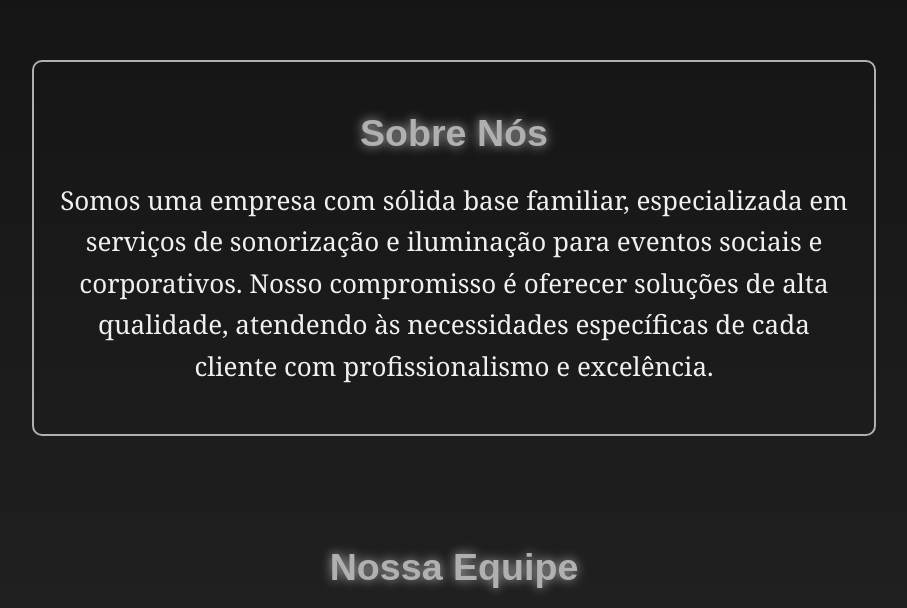
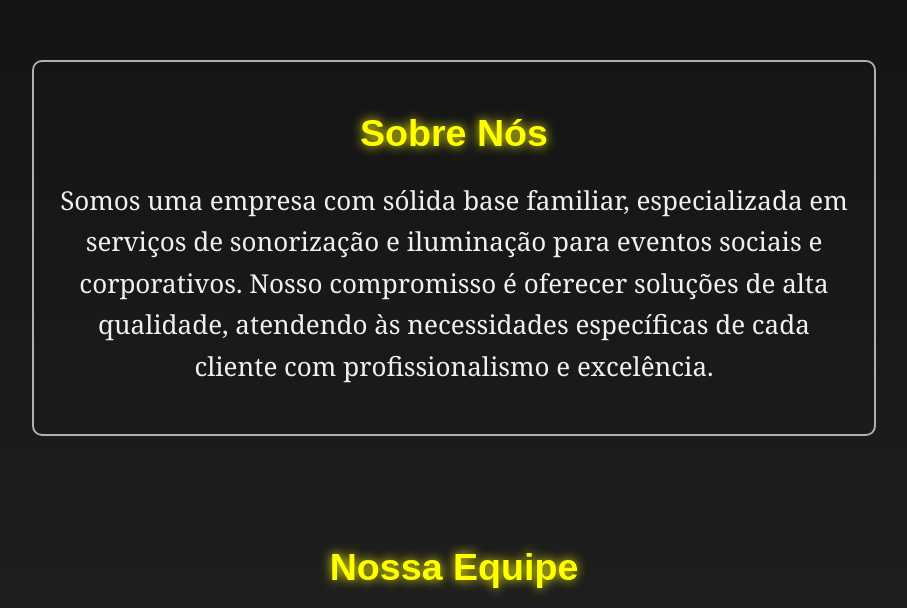
Before and after one commit to Cxrzin08/Ks-sonoriza--o, a Flask app: page /sobre in a window 1280 px wide. Shown: the part 1233-1841 px from the top of the page, without its empty margins (186-1093 px from the left). Run offline with Flask 3, Linux system fonts and the light colour scheme.

Commit message:
finished

```diff
--- a/static/css/stylesobre.css
+++ b/static/css/stylesobre.css
@@ -94,12 +94,11 @@ header h1 {
 #sobre h2 {
     font-size: 36px;
     margin-bottom: 20px;
-    color: #b0b0b0; /* Cor cinza metálico claro */
+    color: yellow; /* Cor amarela */
     background: none; /* Remove o gradiente */
-
-    -webkit-text-fill-color: #b0b0b0; /* Cor cinza metálico claro */
+    -webkit-text-fill-color: yellow; /* Cor amarela */
     animation: pulse 2s infinite; /* Animação de pulsar */
-    text-shadow: 0 0 10px #b0b0b0; /* Adiciona brilho */
+    text-shadow: 0 0 10px yellow; /* Adiciona brilho */
 }
 
 #sobre p.descricao {
@@ -128,11 +127,11 @@ header h1 {
 #equipe h2 {
     font-size: 36px;
     margin-bottom: 20px;
-    color: #b0b0b0; /* Cor cinza metálico claro */
+    color: yellow; /* Cor amarela */
     background: none; /* Remove o gradiente */
-    -webkit-text-fill-color: #b0b0b0; /* Cor cinza metálico claro */
+    -webkit-text-fill-color: yellow; /* Cor amarela */
     animation: pulse 2s infinite; /* Animação de pulsar */
-    text-shadow: 0 0 10px #b0b0b0; /* Adiciona brilho */
+    text-shadow: 0 0 10px yellow; /* Adiciona brilho */
 }
 
 .membro {
--- a/static/css/termos.css
+++ b/static/css/termos.css
@@ -108,7 +108,7 @@ section p {
     color: #f0f0f0;
     line-height: 1.6;
     animation: fadeIn 2s ease-in-out;
-    text-align: left; /* Alinha o texto à esquerda */
+    text-align: left;
 }
 
 footer {
```
Also changed, not shown: static/images/corporativos.jpg, static/images/membro3.jpg (added).
